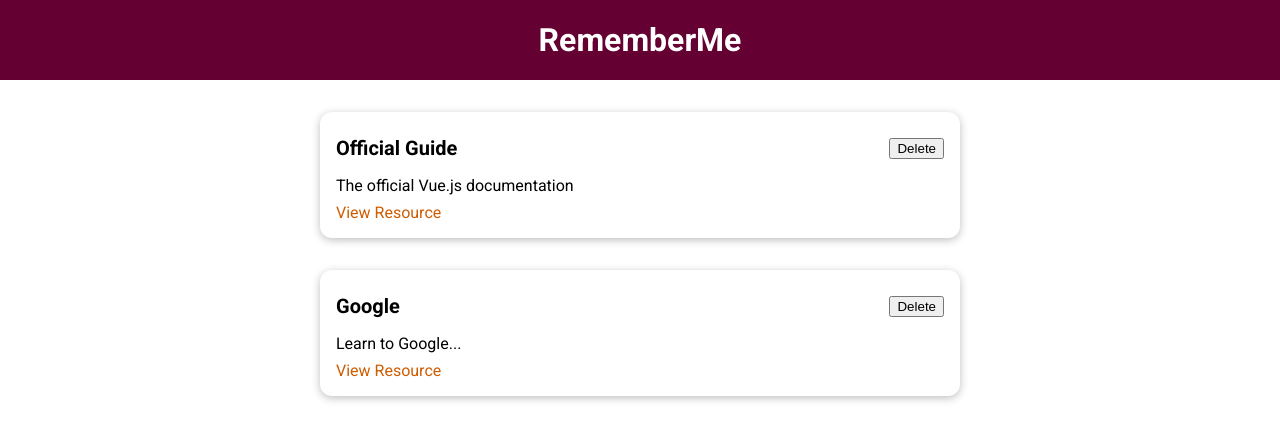
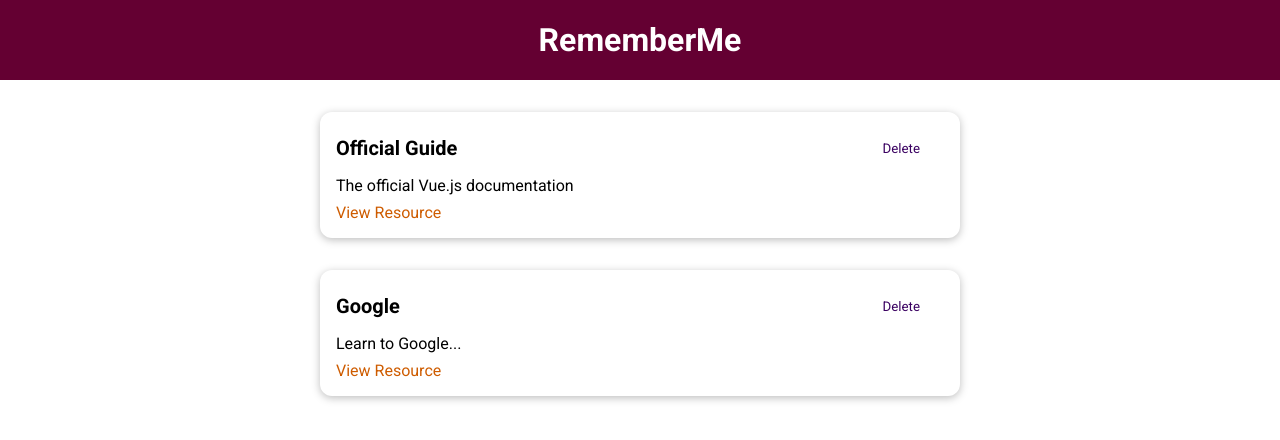
Before and after one commit to manuelclairice/VueJs-prj-cmp-01-starting-setup, a Vue app in the folder prj-cmp-01-starting-setup/: page / in a window 1280 px wide. Shown: the top 440 px of the page. Built offline with nearby package versions, Linux system fonts and the light colour scheme.

Commit message:
Create button component

```diff
--- a/prj-cmp-01-starting-setup/src/components/UI/BaseButton.vue
+++ b/prj-cmp-01-starting-setup/src/components/UI/BaseButton.vue
@@ -1,11 +1,12 @@
 <template>
-  <button :type="type" :class="mode"></button>
-  <base-button mode="flat"></base-button>
+  <button :type="type" :class="mode">
+    <slot></slot>
+  </button>
 </template>
 
 <script>
 export default {
-    props: ['type']
+    props: ['type', 'mode']
 }
 </script>
 
--- a/prj-cmp-01-starting-setup/src/components/learning-resources/LearningResource.vue
+++ b/prj-cmp-01-starting-setup/src/components/learning-resources/LearningResource.vue
@@ -3,7 +3,7 @@
     <base-card>
         <header>
             <h3>{{ title }}</h3>
-            <button>Delete</button>
+            <base-button mode="flat">Delete</base-button>
         </header>
         <p>{{ description }}</p>
         <nav>
--- a/prj-cmp-01-starting-setup/src/main.js
+++ b/prj-cmp-01-starting-setup/src/main.js
@@ -2,9 +2,11 @@
 
 import App from './App.vue';
 import BaseCard from './components/UI/BaseCard.vue';
+import BaseButton from './components/UI/BaseButton.vue';
 
 const app = createApp(App)
 
 app.component('base-card', BaseCard)
+app.component('base-button', BaseButton)
 
 app.mount('#app');
```
